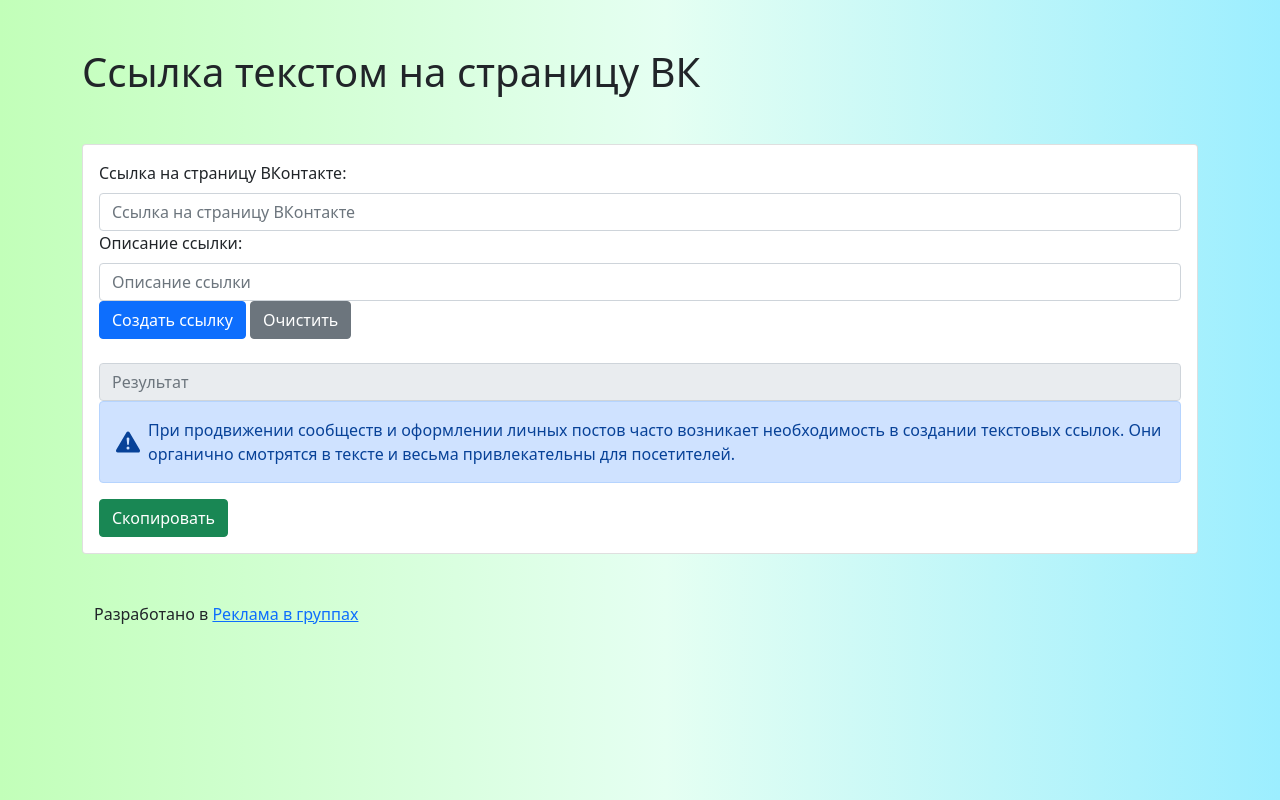
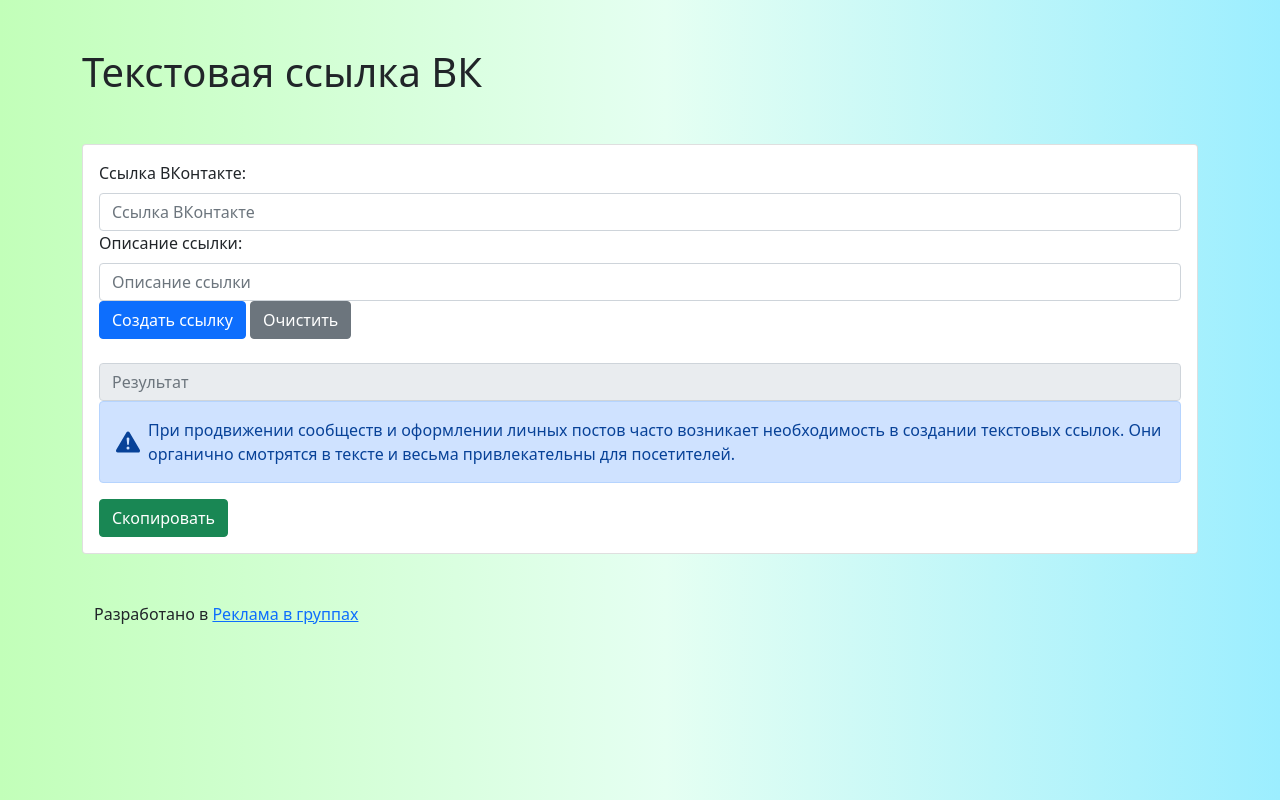
Before and after one commit to reklamawv/VKlink, a plain HTML site: page index.html in a window 1280 px wide. Drawn offline with nearby package versions, Linux system fonts and the light colour scheme; a script that the page names is missing.

Commit message:
Update index.html

```diff
--- a/index.html
+++ b/index.html
@@ -7,7 +7,7 @@
   <link href="https://cdn.jsdelivr.net/npm/bootstrap@5.1.3/dist/css/bootstrap.min.css" rel="stylesheet" integrity="sha384-1BmE4kWBq78iYhFldvKuhfTAU6auU8tT94WrHftjDbrCEXSU1oBoqyl2QvZ6jIW3" crossorigin="anonymous">
    <script src="https://stackpath.bootstrapcdn.com/bootstrap/5.0.0-alpha1/js/bootstrap.min.js"></script>
   <script src="https://vk.com/js/api/mobile_sdk.js"  type="text/javascript"></script>
-  <title>Ссылка текстом на страницу ВК</title>
+  <title>Создать текстовую ссылку ВК</title>
 </head>
 
 <body style="background: rgb(194,255,185); background: linear-gradient(90deg, rgba(194,255,185,1) 0%, rgba(229,255,242,1) 52%, rgba(156,238,255,1) 100%);">
@@ -18,12 +18,12 @@
             </script>
 
 <div class="container my-5">
-    <h1 class="mb-5">Ссылка текстом на страницу ВК</h1>
+    <h1 class="mb-5">Текстовая ссылка ВК</h1>
     <div class="card mb-5">
         <div class="card-body">
 
-    <label class="form-label">Ссылка на страницу ВКонтакте:</label>
-    <input type="text" id="vkLink" class="form-control" placeholder="Ссылка на страницу ВКонтакте">
+    <label class="form-label">Ссылка ВКонтакте:</label>
+    <input type="text" id="vkLink" class="form-control" placeholder="Ссылка ВКонтакте">
     <label class="form-label">Описание ссылки:</label>
     <input type="text" id="description" class="form-control" placeholder="Описание ссылки">
     <button id="createLink" class="btn btn-primary">Создать ссылку</button>
```
